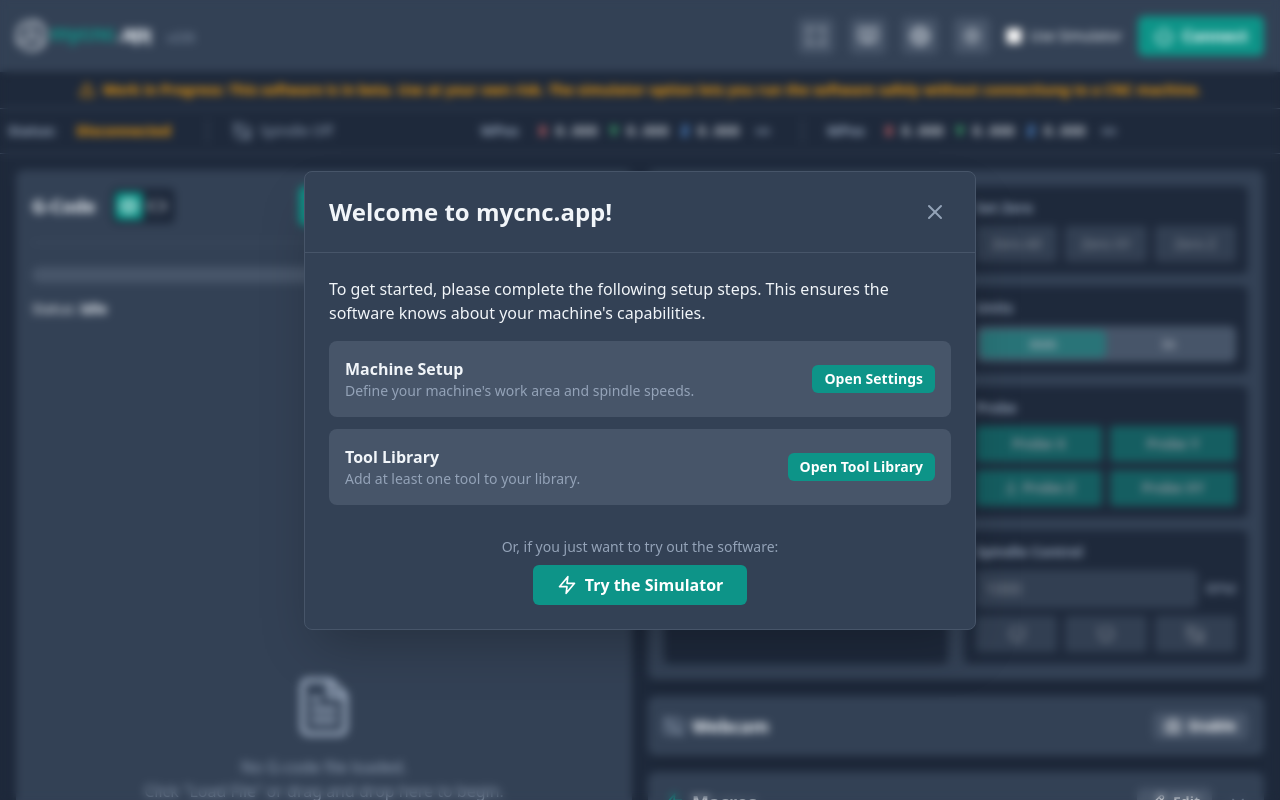
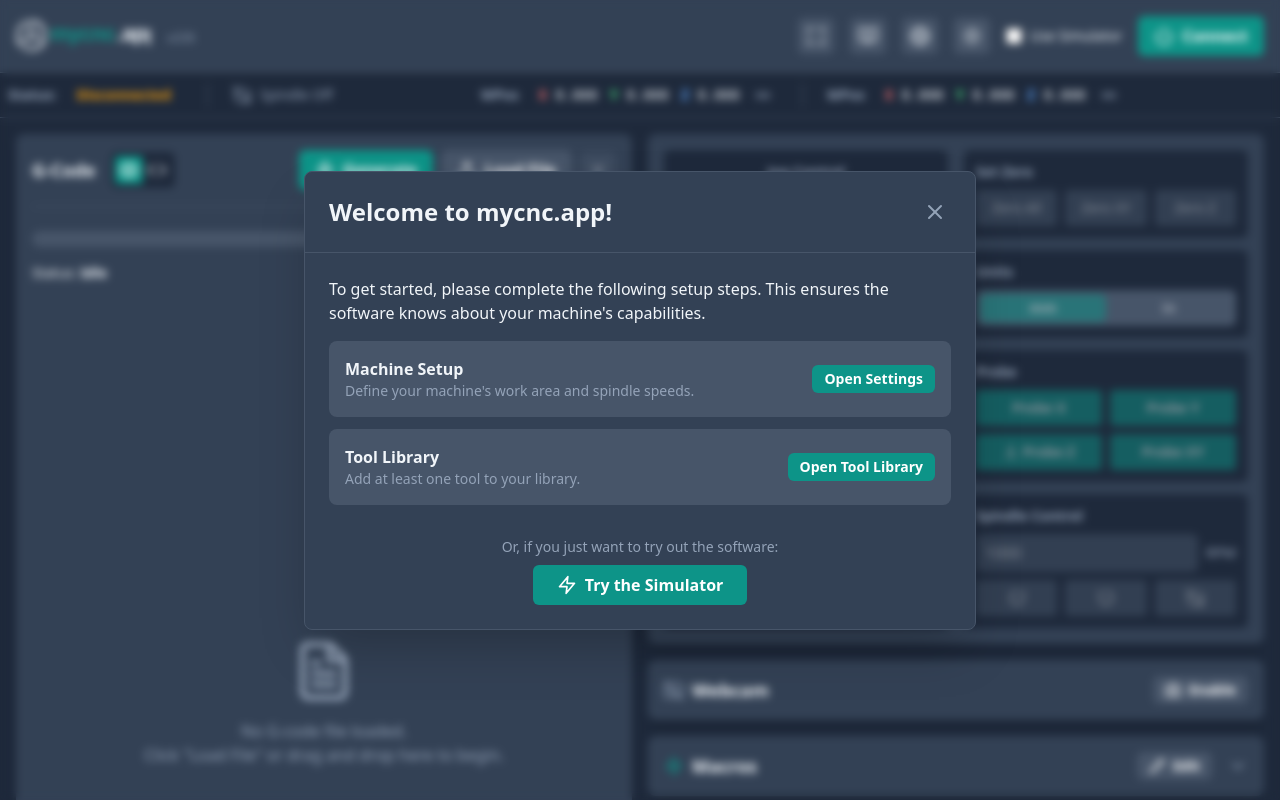
Before and after one commit to jennib/GCodeSenderCNC, a React (Vite) app: page / in a window 1280 px wide. Shown: the top 800 px of the page. Built offline with nearby package versions, Linux system fonts and the light colour scheme.

Commit message:
milestone 1

```diff
--- a/App.tsx
+++ b/App.tsx
@@ -1232,10 +1232,7 @@ const App: React.FC = () => {
                     />
                 </div>
             </header>
-            <div className="bg-accent-yellow/20 text-accent-yellow text-center p-2 text-sm font-semibold flex items-center justify-center gap-2">
-                <AlertTriangle className="w-4 h-4" />
-                Work in Progress: This software is in beta. Use at your own risk.  The simulator option lets you run the software safely without connectiung to a CNC machine.
-            </div>
+
             <StatusBar
                 isConnected={isConnected}
                 machineState={machineState}
```
